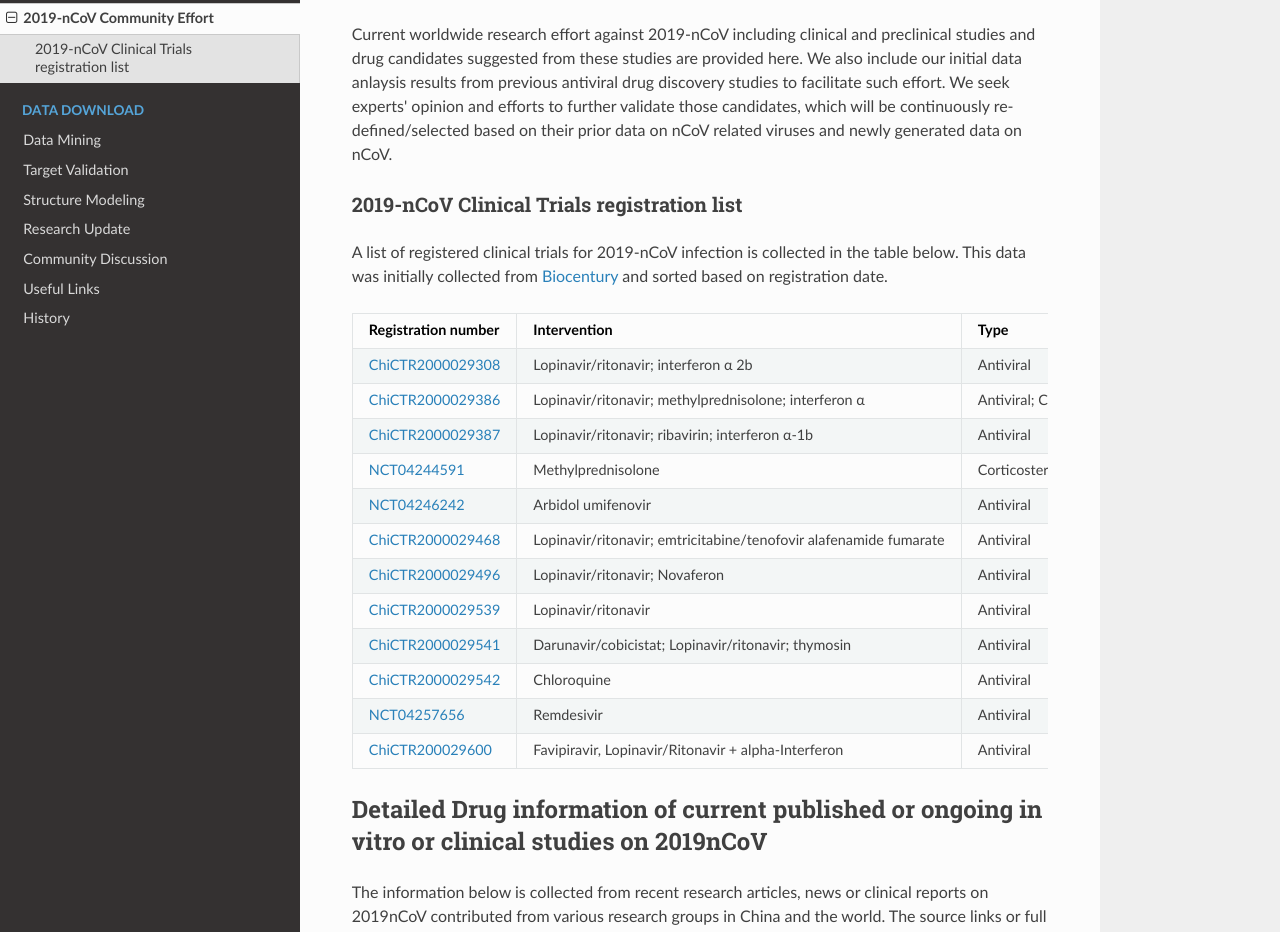
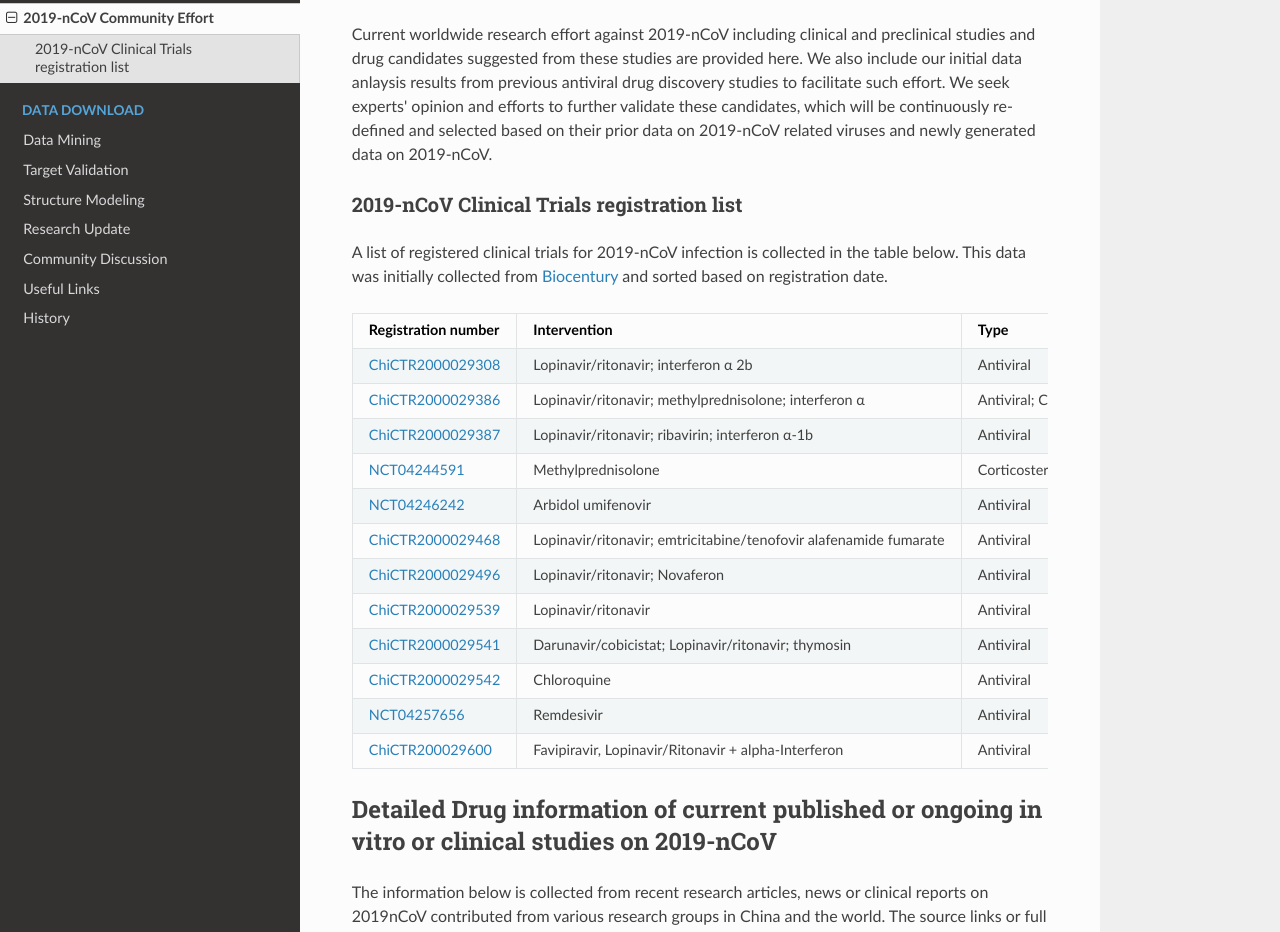
Before and after one commit to GHDDI-AILab/Targeting2019-nCoV, an MkDocs documentation site: the page built from docs/drug_candidates.md, in a window 1280 px wide and 1400 px high. Shown: the part 132-1064 px from the top of the window. Built offline with MkDocs 1.6.1, drawn with Linux system fonts in a browser that asks for light colours; nearby versions of some CDN libraries; some of the changed text lies outside the part shown.

Commit message:
update candidates wording

```diff
--- a/docs/drug_candidates.md
+++ b/docs/drug_candidates.md
@@ -1,6 +1,6 @@
 ## 2019-nCoV drug discovery community effort
 
- Current worldwide research effort against 2019-nCoV including clinical and preclinical studies and drug candidates suggested from these studies are provided here. We also include our initial data anlaysis results from previous antiviral drug discovery studies to facilitate such effort. We seek experts' opinion and efforts to further validate those candidates, which will be continuously re-defined/selected based on their prior data on nCoV related viruses and newly generated data on nCoV.
+ Current worldwide research effort against 2019-nCoV including clinical and preclinical studies and drug candidates suggested from these studies are provided here. We also include our initial data anlaysis results from previous antiviral drug discovery studies to facilitate such effort. We seek experts' opinion and efforts to further validate these candidates, which will be continuously re-defined and selected based on their prior data on 2019-nCoV related viruses and newly generated data on 2019-nCoV.
 
 
 ### 2019-nCoV Clinical Trials registration list
@@ -23,12 +23,12 @@ A list of registered clinical trials for 2019-nCoV infection is collected in the
 | [ChiCTR200029600](http://www.chictr.org.cn/showprojen.aspx?proj=49042) | Favipiravir, Lopinavir/Ritonavir + alpha-Interferon          | Antiviral                 | 2020/2/6          |
 
 
-## Detailed Drug information of current published or ongoing in vitro or clinical studies on 2019nCoV
+## Detailed Drug information of current published or ongoing in vitro or clinical studies on 2019-nCoV
 
 The information below is collected from recent research articles, news or clinical reports on 2019nCoV contributed from various research groups in China and the world. The source links or full article download are provided to facilitate your own investigation and research on these molecules.
 
 
-| Drug Name                                         | MoA                                         | Indication                                                   | DrugBank URL                                     | Anti-2019nCoV Evidence          | Reference                                                    |
+| Drug Name  | MoA    | Indication                                                   | DrugBank URL                                     | Anti-2019nCoV Evidence          | Reference                                                    |
 | ------------------ | ------------------------------------------------------------ | ------------------------------------------- | ------------------------------------------------------------ | ------------------------------------------------ | ------------------------------- | ------------------------------------------------------------ |
 | Remdesivir          | RNA  polymerase inhibitor                   | Anti-Ebola passed Phase III, nCoV Phase III                  | [DB14761](https://www.drugbank.ca/drugs/DB14761) | In Vitro Assay, Clinical report, Clinical trial | [7](http://www.xinhuanet.com/english/2020-01/30/c_138742163.htm); [8](https://www.nejm.org/doi/10.1056/NEJMoa2001191); [14](http://clarivate.com.cn/coronavirus-resources/images/Remdesivir.pdf); [15](https://www.nature.com/articles/s41422-020-0282-0); [16](https://clinicaltrials.gov/ct2/show/NCT04257656) |
 | Lopinavir          | Protease inhibitor                          | Anti-HIV approved                                            | [DB01601](https://www.drugbank.ca/drugs/DB01601) | Clinical trial                  | [1](http://www.chictr.org.cn/showprojen.aspx?proj=48684); [2](http://www.chictr.org.cn/showprojen.aspx?proj=48919); [3](http://www.chictr.org.cn/showprojen.aspx?proj=48809); [4](http://www.chictr.org.cn/showprojen.aspx?proj=48991); [5](http://www.chictr.org.cn/showprojen.aspx?proj=48782); [6](http://www.nhc.gov.cn/yzygj/s7652m/202001/7450028ab6084101ae8110f0aaf81271.shtml) |
@@ -41,15 +41,15 @@ The information below is collected from recent research articles, news or clinic
 | Darunavir          | Protease inhibitor                          | Anti-HIV approved                                            | [DB01264](https://www.drugbank.ca/drugs/DB01264) | Clinical trial                  | [11](http://www.chictr.org.cn/showprojen.aspx?proj=48992)    |
 | Cobicistat         |                                             | Anti-HIV approved                                            | [DB09065](https://www.drugbank.ca/drugs/DB09065) | Clinical trial                  | [11](http://www.chictr.org.cn/showprojen.aspx?proj=48992)    |
 | Methylprednisolone | Corticosteroid                              | nCoV Phase II, allergic asthma and rheumatic disorders approved | [DB00959](https://www.drugbank.ca/drugs/DB00959) | Clinical trial                  | [12](http://www.chictr.org.cn/showprojen.aspx?proj=48777); [13](https://clinicaltrials.gov/ct2/show/NCT04244591) |
-| IFN alpha-1b       |                                                              | Immunomodulation                            | Interferon                                                   |                                                  | Clinical trial                  | [5](http://www.chictr.org.cn/showproj.aspx?proj=48782); [6](http://www.nhc.gov.cn/yzygj/s7652m/202001/7450028ab6084101ae8110f0aaf81271.shtml) |
+| IFN alpha-1b       | Immunomodulation                            | Interferon                                                   |                                                  | Clinical trial                  | [5](http://www.chictr.org.cn/showproj.aspx?proj=48782); [6](http://www.nhc.gov.cn/yzygj/s7652m/202001/7450028ab6084101ae8110f0aaf81271.shtml) |
 | Chloroquine        |                                             | Antimalarial approved, anti-HIV phase III, anti-HCV, nCoV Phase  4 | [DB14761](https://www.drugbank.ca/drugs/DB14761) | In Vitro Assay, Clinical trial  | [7](http://www.xinhuanet.com/english/2020-01/30/c_138742163.htm); [15](https://www.nature.com/articles/s41422-020-0282-0); [17](http://www.chictr.org.cn/showprojen.aspx?proj=48968) |
 
 
 ## Data analysis results from previous antiviral drug discovery records
 
-A collection of drug candidates in different antiviral pipelines or marketed for differentindications, all have at least completed phase I. Not all of them have anti-coronavirus or anti-2019nCoV evidence yet. For those without any anti-2019nCoV evidence, further preclinical studies are suggested to perform to verify their anti-2019nCoV potential.
+A collection of drug candidates in pipelines or marketed for different antiviral indications, all have at least completed phase I studies. Not all of them have in vitro anti-2019nCoV evidence yet. For those without any anti-2019nCoV evidence, further preclinical studies are suggested to verify their anti-2019nCoV potential.
 
-1. Antiviral candidates with suggested target as RNA-Directed RNA Polymerase
+### 1. Antiviral candidates with suggested target as RNA-Directed RNA Polymerase
 
 | Drug name                 | DrugBank ID                                      | Clinical Information                                         | Mechanism of action                                          | Experimental activity                                        | Method                                   | parameter | PX          | mean       | unit |
 | ------------------------- | ------------------------------------------------ | ------------------------------------------------------------ | ------------------------------------------------------------ | ------------------------------------------------------------ | ---------------------------------------- | --------- | ----------- | ---------- | ---- |
@@ -62,7 +62,7 @@ A collection of drug candidates in different antiviral pipelines or marketed for
 | Beclabuvir                | [DB12225](https://www.drugbank.ca/drugs/DB12225) | Phase III  completed for HCV, Phase IV withdrawn for HCV     | RNA-Directed RNA Polymerase (NS5B) (HCV) Inhibitors          | Infection, herpes simplex virus remission/reduction, IN VITRO | Viral replication assay (multiple cycle) | IC-50     | 5.40 | 0.000004   | M    |
 | Favipiravir               | [DB12466](https://www.drugbank.ca/drugs/DB12466) | 1. Phase III  completed for Influenza <br>2. Phase II completed for Ebola | RNA-Directed RNA Polymerase (Influenza A Virus H1N1) Inhibitors;RNA-Directed RNA Polymerase (NS5B) (HCV) Inhibitors | Infection, rabies virus remission/reduction, IN VITRO        | Fluorescent assay                        | MIC       | 5.40 | 0.000004   | M    |
 
-2. Antiviral candidates selected from viral replication assay
+### 2. Antiviral candidates selected from viral replication assay
 
 | Drug name               | DrugBank ID                                      | Clinical Information                                         | Mechanism of action                                          | Experimental activity                                        | Method                  | parameter | PX          | mean        | unit |
 | ----------------------- | ------------------------------------------------ | ------------------------------------------------------------ | ------------------------------------------------------------ | ------------------------------------------------------------ | ----------------------- | --------- | ----------- | ----------- | ---- |
@@ -76,7 +76,7 @@ A collection of drug candidates in different antiviral pipelines or marketed for
 | Alvocidib hydrochloride | [DB03496](https://www.drugbank.ca/drugs/DB03496) | 1. Phase II  completed for sarcomas <br>2. Phase II completed for renal cancers; <br>3. Phase II  completed for melanoma <br>4. Phase II completed for other cancers including:  myeloma, carcinoma, esophageal, endometrial, leukaemia, etc. | Cyclin-Dependent Kinase 1 (CDK1) Inhibitors;Signal Transduction Modulators;Cyclin-Dependent Kinase 6 (CDK6) Inhibitors;CDK9/Cyclin T1 Inhibitors;Baculoviral IAP Repeat-Containing Protein 5 (BIRC5; Survivin) Inhibitors;Apoptosis Inducers;Cyclin-Dependent Kinase 7 (CDK7) Inhibitors;Cyclin-Dependent Kinase 2 (CDK2) Inhibitors;Induced Myeloid Leukemia Cell Differentiation Protein Mcl-1 Inhibitors;Cyclin-Dependent Kinase 4 (CDK4) Inhibitors;X-Chromosome-Linked Inhibitor of Apoptosis Protein (XIAP) Inhibitors;Apoptosis Regulator Bcl-2 Inhibitors | Infection, herpes virus remission/reduction, IN VITRO        | Viral replication assay | IC-50     | 7.00 | 1.00E-07    | M    |
 | Ganciclovir             | [DB01004](https://www.drugbank.ca/drugs/DB01004) | 1. Phase 4 active  for viral pneumonia <br>2. Phase 4 completed for DNA virus infections <br>3. Phase 4  completed for CMV <br>4. Phase 4 completed for viral sepsis | DNA Polymerase Inhibitors                                    | Infection, herpes simplex virus remission/reduction, IN VITRO | Viral replication assay | IC-50     | 7           | 0.0000001   | M    |
 
-3. Antiviral candidates selected from different in vitro assays
+### 3. Antiviral candidates selected from different in vitro assays
 
 | Drug_name     | DrugBank  ID                                     | Clinical Information                                         | Mechanism of action                                          | Experimental activity                                        | Method                                                       | parameter | PX          | mean     | unit |
 | ------------- | ------------------------------------------------ | ------------------------------------------------------------ | ------------------------------------------------------------ | ------------------------------------------------------------ | ------------------------------------------------------------ | --------- | ----------- | -------- | ---- |
```
